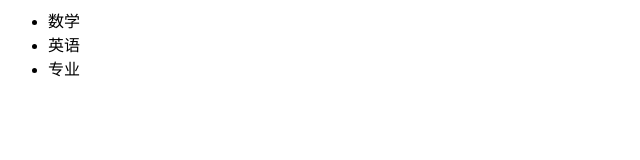
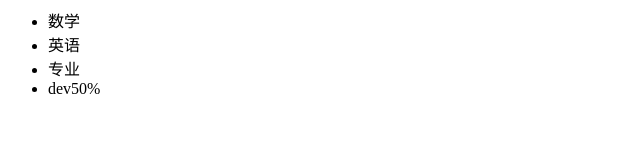
Before and after one commit to oy199/my_first_repository, a plain HTML site: page index.html in a window 1280 px wide. Shown: the full height of the page, 0-640 px from the left. Drawn offline with Linux system fonts and the light colour scheme.

Commit message:
c2dev-50%

```diff
--- a/index.html
+++ b/index.html
@@ -3,5 +3,6 @@
 					<li>数学</li>
 					<li>英语</li>
 					<li>专业</li>
+					<li>dev50%</li>
 </ul>
 </body>
```
